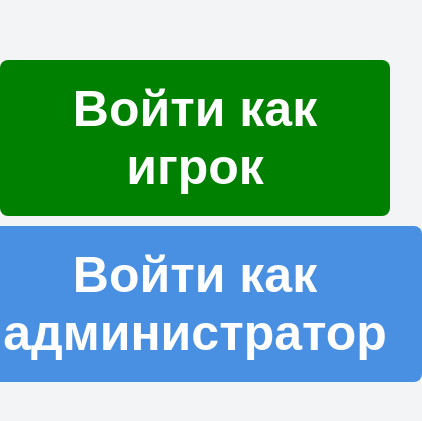
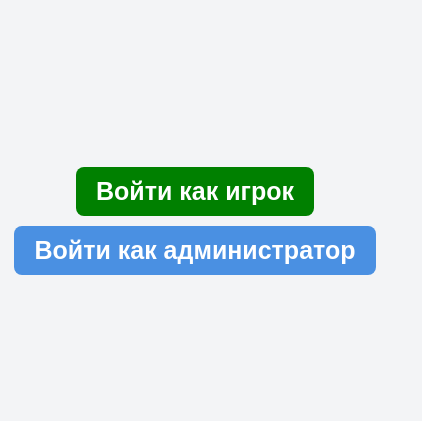
Before and after one commit to helennn123433/skanword_front, a Vue app: page /crossword in a window 390 px wide. Shown: the part 201-622 px from the top of the page, 422 px wide, since content can reach past the window. Built offline with nearby package versions, Linux system fonts and the light colour scheme.

Commit message:
add crosbrause in admin panel

```diff
--- a/src/components/ButtonComponent.vue
+++ b/src/components/ButtonComponent.vue
@@ -23,7 +23,7 @@ const handleClick = () => {
 </script>
 
 <style scoped>
- button{
+button {
   padding: 20px 35px;
   font-size: 50px;
   font-weight: bold;
@@ -33,8 +33,22 @@ const handleClick = () => {
   border-radius: 8px;
   cursor: pointer;
   transition: background-color 0.3s ease;
- }
- button:hover {
-    background-color: #2c5f8a;
+}
+button:hover {
+  background-color: #2c5f8a;
+}
+
+@media (max-width: 768px) {
+  button {
+    padding: 15px 25px;
+    font-size: 40px;
   }
+}
+
+@media (max-width: 480px) {
+  button {
+    padding: 10px 20px;
+    font-size: 25px;
+  }
+}
 </style>
--- a/src/components/CreateProd.vue
+++ b/src/components/CreateProd.vue
@@ -23,7 +23,7 @@ const closeModal = () => {
 }
 const createWord = async () => {
     try {
-        await fetch(`http://127.0.0.1:8000/admin/add-solution/`, {
+        await fetch(`http://5.35.124.40:8000/admin/add-solution/`, {
             method: 'POST',
             headers: {
                 'Content-Type': 'application/json'
--- a/src/pages/AdminAuth.vue
+++ b/src/pages/AdminAuth.vue
@@ -2,15 +2,14 @@
     <div class="auth_container">
         <h2>Введите пароль для администратора</h2>
         <input
-        :class="{ error: isError }"
-        type="password"
-        v-model="password"/>
+            :class="{ error: isError }"
+            type="password"
+            v-model="password"/>
         <ButtonComponent
             text="Авторизоваться"
             @click="authorize"/>
     </div>
 </template>
-
 
 <script setup>
 import { ref } from 'vue';
@@ -39,8 +38,6 @@ const authorize = async () => {
         alert('Ошибка подключения');
     }
 };
-
-
 </script>
 
 <style scoped>
@@ -50,6 +47,7 @@ const authorize = async () => {
     justify-content: center;
     flex-direction: column;
     height: 100vh;
+    text-align: center;
 }
 
 input{
@@ -60,7 +58,26 @@ input{
     border-radius: 15px;
     margin-bottom: 50px;
 }
-.error{
+
+.error {
     border: 2px solid red;
 }
+
+
+@media (max-width: 768px) {
+    input {
+        width: 300px;
+    }
+}
+
+@media (max-width: 485px) {
+    h2 {
+        font-size: 18px;
+    }
+
+    input {
+        width: 250px;
+        height: 28px;
+    }
+}
 </style>
```
